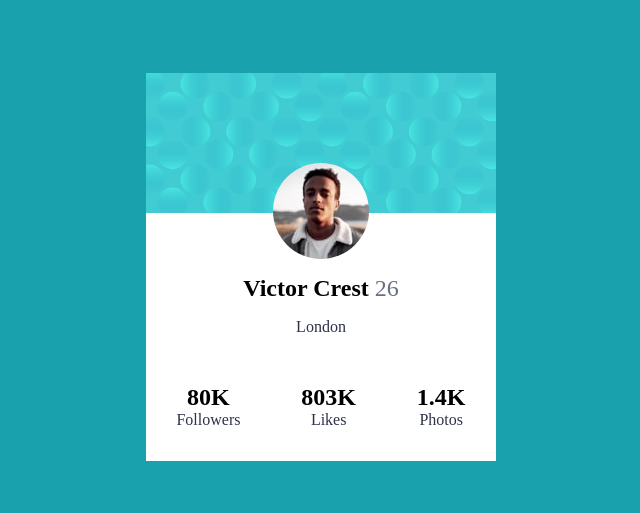
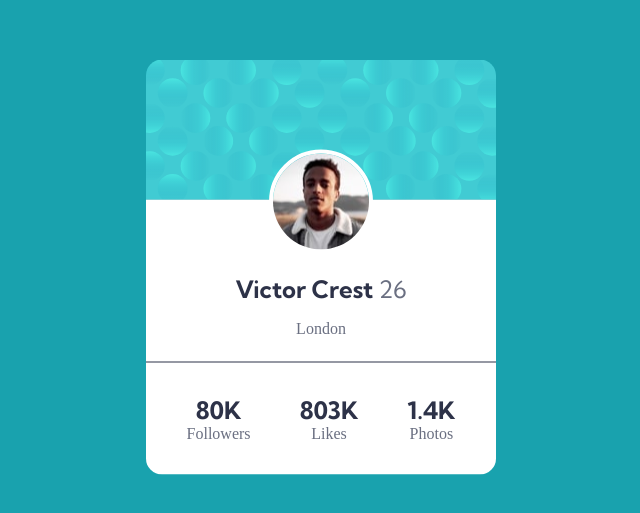
Before and after one commit to CoroWright/profile-card, a plain HTML site: page index.html in a window 1280 px wide. Shown: the part 133-646 px from the top of the page, without its empty margins (319-959 px from the left). Drawn offline with Linux system fonts and the light colour scheme.

Commit message:
added borderline above stats, added the font style & changed the color of the p elements and positioned the profile pic to design specs

```diff
--- a/index.html
+++ b/index.html
@@ -18,7 +18,7 @@
 <body>
 
   <div class="card">
-    <img src="images/bg-pattern-card.svg" alt="">
+    <img class="header-img" src="images/bg-pattern-card.svg" alt="">
 
     <div class="content">
       <img src="images/image-victor.jpg" alt="">
--- a/style.css
+++ b/style.css
@@ -13,11 +13,10 @@
 
 body {
     background-color: var(--dark-cyan);
-}
-
-img {
-    display: block;
-    margin: 0 auto;
+    /* background-image: url(images/bg-pattern-top.svg);
+    background-image: url(images/bg-pattern-bottom.svg);
+    background-repeat: no-repeat;
+    background-position: left top; */
 }
 
 .card {
@@ -25,6 +24,9 @@ img {
     top: 50%;
     left: 50%;
     transform: translate(-50%, -50%);
+
+    border-radius: 1rem;
+    overflow: hidden;
 }
 
 .content {
@@ -34,7 +36,12 @@ img {
 
 .content img {
     border-radius: 50%;
+    border: .3rem solid #fff;
     margin-top: -50px;
+}
+
+.header-img {
+    display: block;
 }
 
 span {
@@ -42,8 +49,13 @@ span {
     font-weight: 100;
 }
 
+h2 {
+    color: var(--very-dark-desaturated-blue);
+    font-family: 'Kumbh Sans', sans-serif;
+}
+
 p {
-    color: var(--very-dark-desaturated-blue);
+    color: var(--dark-grayish-blue);
     font-weight: 100;
 }
 
@@ -52,7 +64,7 @@ p {
 }
 
 .location {
-    padding: 1rem 0;
+    padding: 1rem 0 1.5rem;
 }
 
 .stats {
@@ -60,5 +72,6 @@ p {
     justify-content: space-around;
     align-items: center;
 
-    padding: 2rem 0;
+    padding: 2rem 1rem;
+    border-top: .01rem solid var(--very-dark-desaturated-blue);
 }
```
